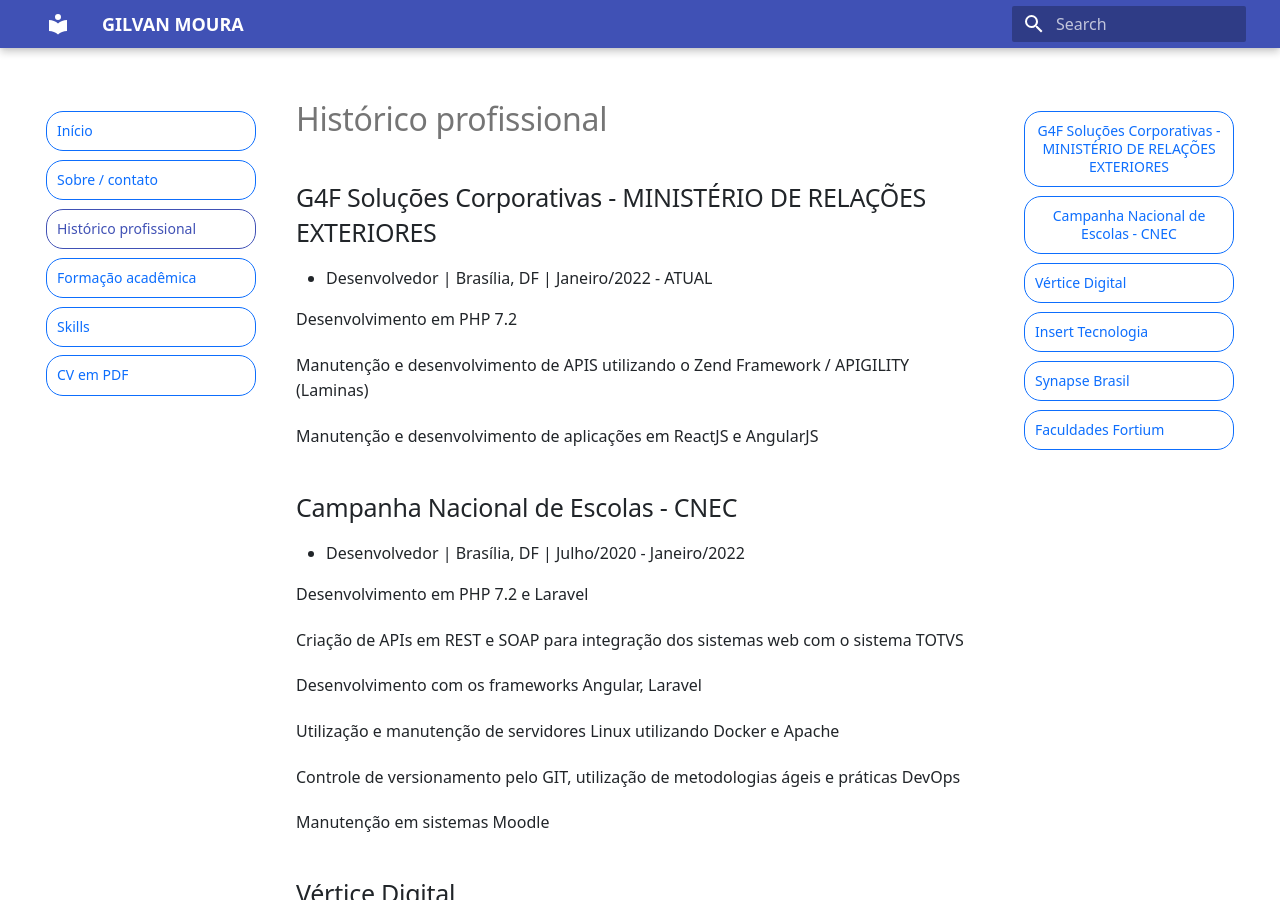
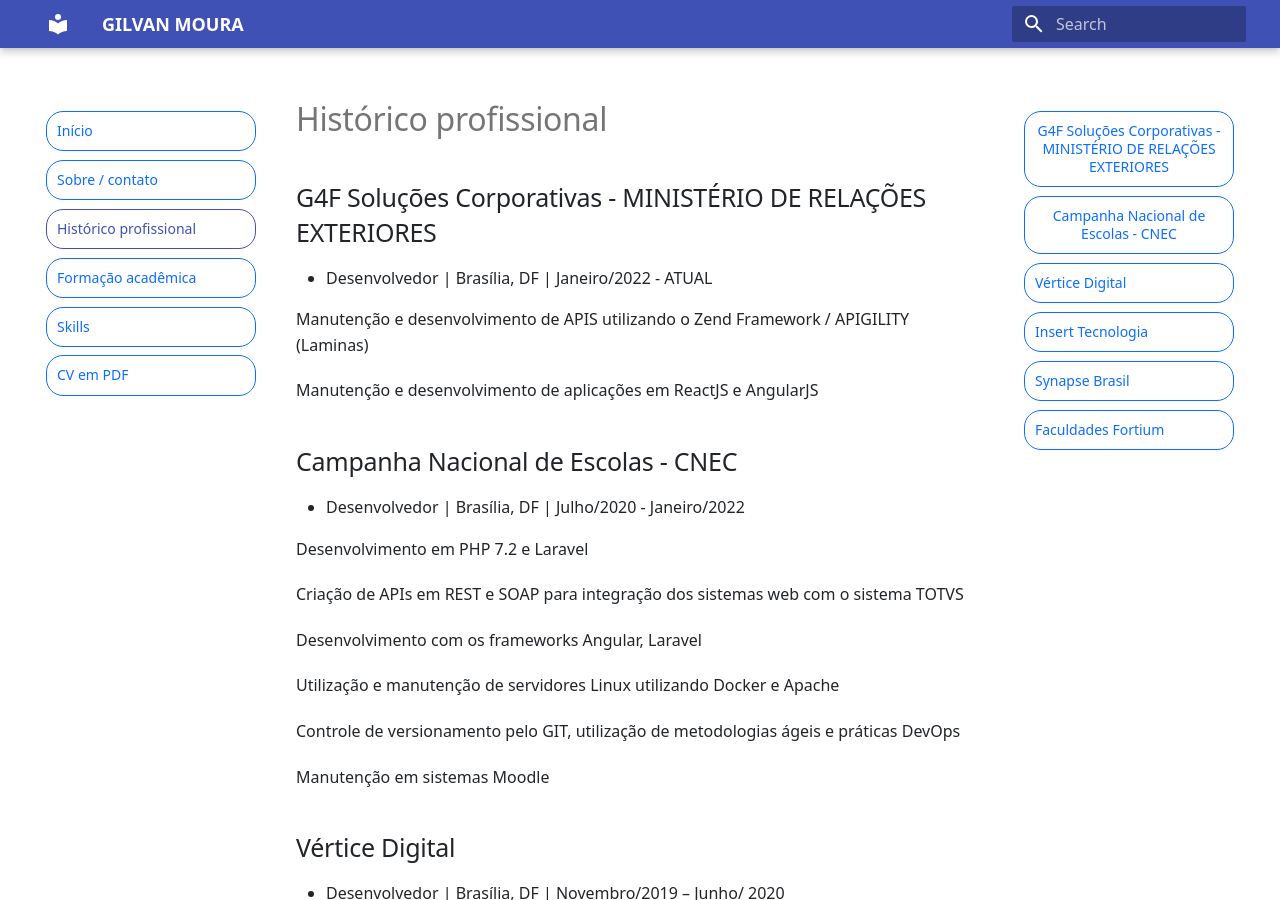
Before and after one commit to mouragilvan/mouragilvan.github.io, an MkDocs documentation site: the page built from docs/historico.md, in a window 1280 px wide and 900 px high. Built offline with MkDocs 1.6.1 and Material for MkDocs 9.7.7, drawn with Linux system fonts in a browser that asks for light colours.

Commit message:
Build da aplicação com ajustes

```diff
--- a/docs/historico.md
+++ b/docs/historico.md
@@ -3,8 +3,6 @@
 ## G4F Soluções Corporativas - MINISTÉRIO DE RELAÇÕES EXTERIORES
 
 * Desenvolvedor | Brasília, DF | Janeiro/2022 - ATUAL
-
-Desenvolvimento em PHP 7.2
 
 Manutenção e desenvolvimento de APIS utilizando o Zend Framework / APIGILITY  (Laminas)
 
```
Also changed, not shown: site/historico/index.html, site/search/search_index.json.
